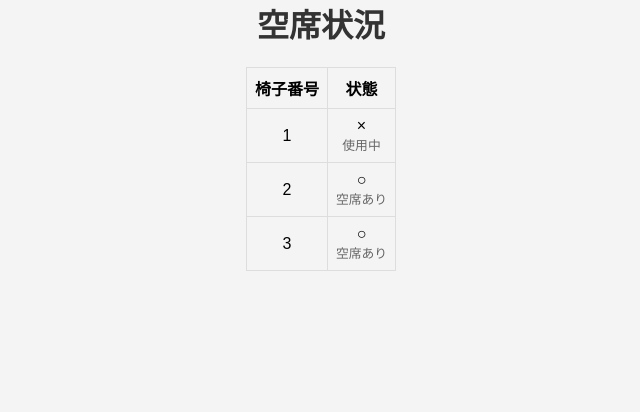
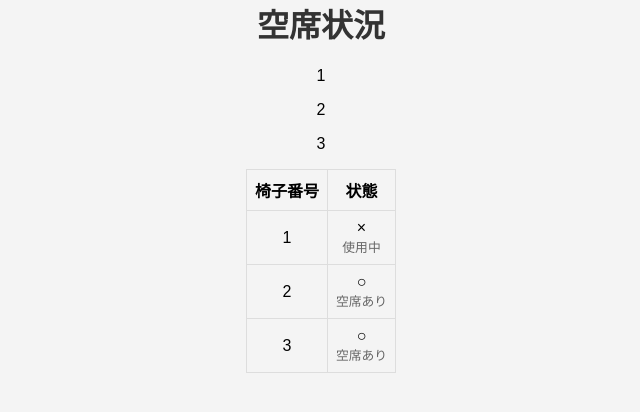
Before and after one commit to junichi-fukushima/iot-chiar-sensor, a Flask app: page / in a window 1280 px wide. Shown: the top 412 px of the page, without its empty margins (319-959 px from the left). Run offline with Flask 3, Linux system fonts and the light colour scheme; data comes from the database, SQL or seed files in the repository.

Commit message:
Add Seating-Plan

```diff
--- a/frontend/templates/index.html
+++ b/frontend/templates/index.html
@@ -2,9 +2,22 @@
 <head>
     <link rel="stylesheet" type="text/css" href="{{ url_for('static', filename='styles.css') }}">
     <title>空席管理システム</title>
+    <script>
+        <!-- 2秒ごとにリロードして、空席情報を更新 -->
+        setTimeout(function () {
+            location.reload()
+        }, 1000);
+    </script>
 </head>
 <body>
     <h1>空席状況</h1>
+    <div class="seating-plan">
+	    {% for chair in chairs %}
+	        <div class="seat {% if chair['is_used'] == 1 %}occupied{% else %}empty{% endif %}">
+	            <p>{{ chair["charNo"] }}</p>
+	        </div>
+	    {% endfor %}
+	</div>
     <table>
         <tr>
             <th>椅子番号</th>
```
